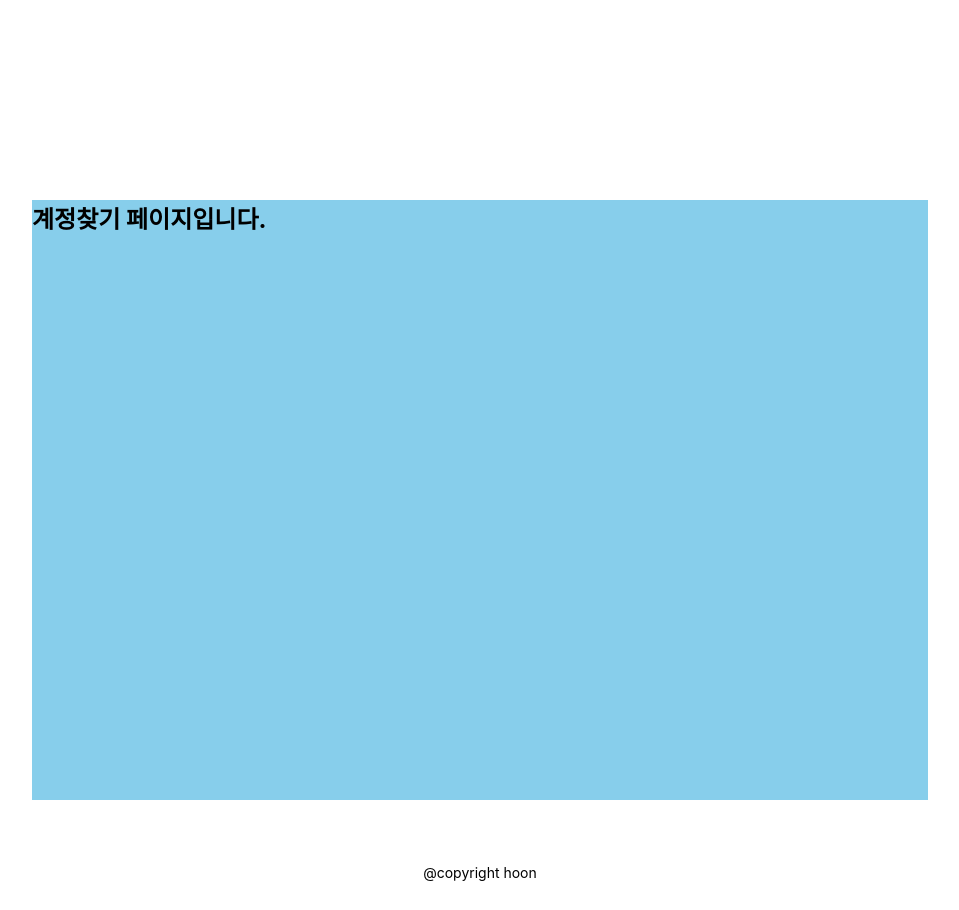
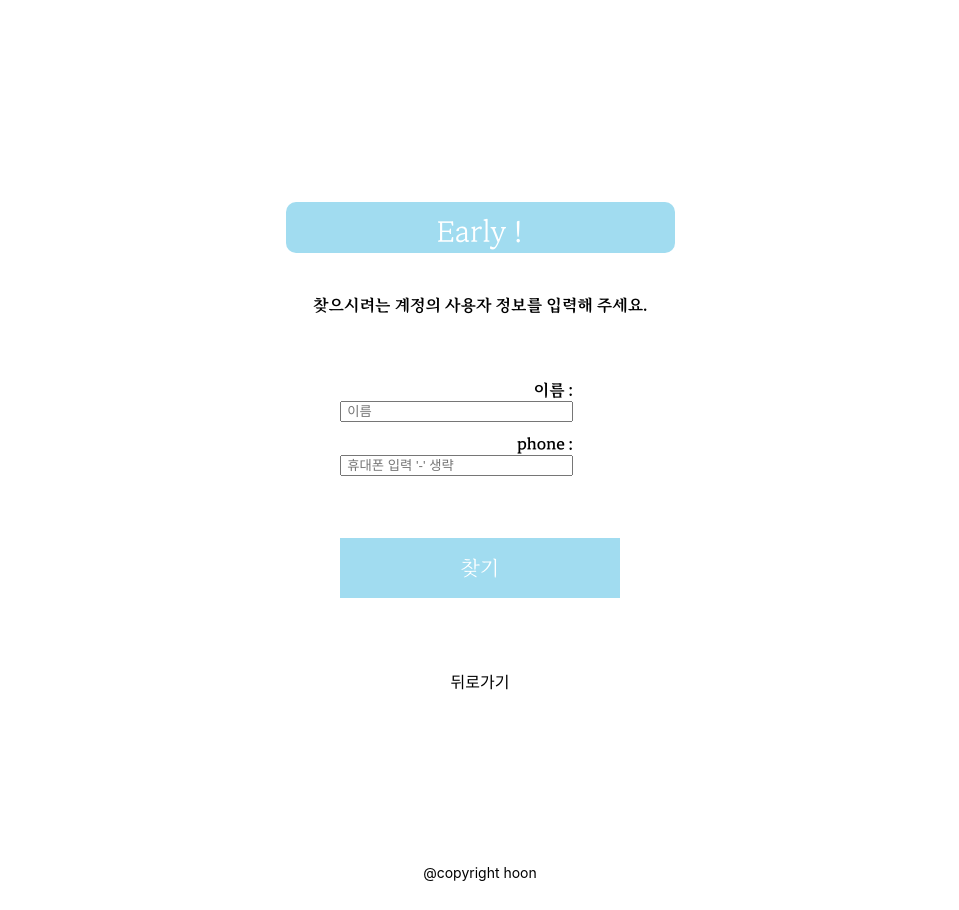
Before and after one commit to kipo3195/EarlyReact, a React (Create React App) app: page / in a window 1280 px wide. Both pictures are taken after a click on the link "계정찾기". Shown: the whole page, without its empty margins (168-1127 px from the left). Built offline with nearby package versions, Linux system fonts and the light colour scheme.

Commit message:
계정 찾기 & pw 찾기 페이지 작성 및 뒤로가기 처리 추가

```diff
--- a/src/App.css
+++ b/src/App.css
@@ -79,20 +79,6 @@
 }
 
 
-.findId{
-  background-color: skyblue;
-  height: 600px ;
-  width: 70%;
-  margin: 50px 200px;
-}
-
-.findPw{
-  background-color: skyblue;
-  height: 600px ;
-  width: 70%;
-  margin: 50px 200px;
-}
-
 
 
 .authentication{
--- a/src/App.js
+++ b/src/App.js
@@ -114,9 +114,15 @@ function App() {
       setMode('login');
     }}></Join>
   }else if(mode === 'findPw'){
-    content = <FindPw></FindPw>
+    content = <FindPw back={()=>{
+      setMode('login');
+    }} findId={()=>{
+      setMode('findId');
+    }}></FindPw>
   }else if(mode === 'findId'){
-    content = <FindId></FindId>
+    content = <FindId back={()=>{
+      setMode('login');
+    }}></FindId>
   }
 
   return (
--- /dev/null
+++ b/src/css/find.css
@@ -0,0 +1,120 @@
+/*id 찾기 메인 div*/
+.findId{
+
+    height: 600px ;
+    width: 70%;
+    margin: 50px 200px;
+  }
+
+  /*pw 찾기 메인 div*/
+  .findPw{
+
+    height: 600px ;
+    width: 70%;
+    margin: 50px 200px;
+  }
+
+ /*공통 1*/
+  #findTitle{
+    width: 100%;
+    height: 70px;
+  }
+
+  /*공통 2*/
+  #findEarly{
+    color: white;
+    font-family: Buri;
+    font-size: 30px;
+    background-color: rgb(161, 220, 240);
+    padding-top: 10px;
+    text-align: center;
+    border-radius: 10px;
+
+  }
+
+    /*공통 3*/
+  #findTitleSide{
+    background-color: rgb(255, 255, 255);
+    width: 14%;
+  }
+
+
+  /*********************************/
+
+  #findIdTitle{
+    padding-top: 40px;
+    font-family: BuriBord;
+    text-align: center;
+  }
+
+
+  #findTable{
+    margin-top: 50px;
+    width: 100%;
+    text-align: center;
+    border-collapse: separate;
+    border-spacing: 10px 10px;
+
+  }
+
+   .findTableMainTd{
+    text-align: right;
+    padding-right: 8%;
+    font-family: BuriBord;
+   }
+
+  .findTableSideTd{
+    padding: 15px;
+    width: 31%;
+  }
+
+
+  .findTableTd{
+    width: 33%;
+  }
+
+
+  /* 찾기 버튼*/
+  #findSubmit{
+    margin-top: 50px;
+    margin-bottom: 10px;
+    font-family: Buri;
+    font-size: 20px;
+    border: white;
+    background-color: rgb(161, 220, 240);
+    color: white;
+    width: 280px;
+    height: 60px;
+  }
+  #findSubmit:hover{
+    cursor: pointer;
+  }
+
+
+  /*뒤로가기*/
+  #findTableALinkTd{
+    padding-top: 50px;
+
+  }
+
+  #findTableALink{
+    text-decoration: none;
+    color: inherit;
+  }
+
+
+  /*pw찾기에서 계정 찾기로 이동 */
+  #findTableFindIdALink{
+    text-decoration: none;
+    color: rgb(58, 143, 177);
+  }
+  #findTableFindIdALink:hover{
+    text-decoration: underline;
+
+  }
+
+  #findTableFindIdALinkTd{
+    font-size: 15px;
+    font-family: Buri;
+
+  }
--- a/src/css/join.css
+++ b/src/css/join.css
@@ -36,11 +36,17 @@
 
   #joinTable{
     width: 100%;
+      /*뒤로가기 속성을 위한 정렬*/
+    text-align: center;
+
+    border-collapse: separate;
+    border-spacing: 10px 5px;
+
   }
 
   .joinTableMainTd{
     text-align: right;
-    padding-right: 7%;
+    padding-right: 8%;
     font-family: BuriBord;
   }
 
@@ -92,7 +98,8 @@
   }
 
 
-
-#back{
-
+#joinTableALink{
+  text-decoration: none;
+  color: inherit;
+  /* 링크 속성 제거 */
 }
--- a/src/layout/FindId.js
+++ b/src/layout/FindId.js
@@ -1,10 +1,54 @@
-const FindId = () => {
+import '../css/find.css';
+
+const FindId = (props) => {
     return (
         <div className='findId'>
+            <div>
+                <table id ='findTitle'>
+                    <tr>
+                        <td id='findTitleSide'></td>
+                        <td id='findTitleSide'></td>
+                        <td id='findEarly'>Early !</td>
+                        <td id='findTitleSide'></td>
+                        <td id='findTitleSide'></td>
+                    </tr>
+                    <tr>
+                        <td id='findIdTitle' colSpan='5'>찾으시려는 계정의 사용자 정보를 입력해 주세요.</td>
+                    </tr>
+                </table>
+            </div>
+            <div>
+                <table id = 'findTable'>
+                    <tr className='findTableTr'>
+                        <td className='findTableSideTd'></td>
+                        <td className='findTableMainTd'>이름 : <input type='text' size='26' placeholder=" 이름" name='name'></input></td>
+                        <td className='findTableSideTd'></td>
+                    </tr>
 
-            <h2>계정찾기 페이지입니다.</h2>
+                    <tr className='findTableTr'>
+                        <td className='findTableSideTd'></td>
+                        <td className='findTableMainTd'>phone : <input type="text" size='26' name='phoneNumber' placeholder=" 휴대폰 입력 '-' 생략" ></input></td>
+                        <td className='findTableSideTd'></td>
+                    </tr>
+                    <tr>
+                        <td className='findTableSideTd'></td>
+                        <td id='findTableSubmit'><input id='findSubmit' type="submit" value='찾기'></input></td>
+                        <td className='findTableSideTd'></td>
+                    </tr>
+                    <tr>
+                        <td></td>
+                        <td id='findTableALinkTd'>
+                        <a id ='findTableALink' href='' onClick={event=>{
+                            event.preventDefault();
+                            props.back();
+                        }}>뒤로가기</a>
+                        </td>
+                        <td></td>
+                    </tr>
 
 
+                </table>
+            </div>
         </div>
     )
 }
--- a/src/layout/FindPw.js
+++ b/src/layout/FindPw.js
@@ -1,9 +1,68 @@
-const FindPw = () => {
+import '../css/find.css';
+
+const FindPw = (props) => {
     return (
         <div className='findPw'>
+            <div>
+                <table id ='findTitle'>
+                    <tr>
+                        <td id='findTitleSide'></td>
+                        <td id='findTitleSide'></td>
+                        <td id='findEarly'>Early !</td>
+                        <td id='findTitleSide'></td>
+                        <td id='findTitleSide'></td>
+                    </tr>
+                    <tr>
+                        <td id='findIdTitle' colSpan='5'>비밀번호를 찾으시려는 계정을 입력해주세요.</td>
+                    </tr>
+                </table>
+            </div>
+            <div>
+                <table id = 'findTable'>
+                    <tr className='findTableTr'>
+                        <td className='findTableSideTd'></td>
+                        <td className='findTableMainTd'>계정 : <input type='email' size='26' placeholder=" e-mail 정보 입력" name='username'></input></td>
+                        <td className='findTableSideTd'></td>
+                    </tr>
 
-            <h2>비밀번호 찾기 페이지입니다.</h2>
+                    <tr className='findTableTr'>
+                        <td className='findTableSideTd'></td>
+                        <td className='findTableMainTd'>phone : <input type="text" size='26' name='phoneNumber' placeholder=" 휴대폰 입력 '-' 생략" ></input></td>
+                        <td className='findTableSideTd'></td>
+                    </tr>
 
+                    <tr>
+                        <td className='findTableSideTd'></td>
+                        <td id='findTableSubmit'><input id='findSubmit' type="submit" value='찾기'></input></td>
+                        <td className='findTableSideTd'></td>
+                    </tr>
+                    <tr>
+                        <td></td>
+                        <td id='findTableFindIdALinkTd'>
+                         찾으시려는 계정이 생각 나지 않는다면? &ensp;
+                        <a id ='findTableFindIdALink' href='' onClick={event=>{
+                            event.preventDefault();
+
+                            if(window.confirm('아이디 찾기로 이동하시겠습니까?')){
+                                props.findId();
+                            }
+
+                        }}>아이디 찾기</a>
+                        </td>
+                        <td></td>
+                    </tr>
+                    <tr>
+                        <td></td>
+                        <td id='findTableALinkTd'>
+                        <a id ='findTableALink' href='' onClick={event=>{
+                            event.preventDefault();
+                            props.back();
+                        }}>뒤로가기</a>
+                        </td>
+                        <td></td>
+                    </tr>
+                </table>
+            </div>
 
         </div>
     )
--- a/src/layout/Join.js
+++ b/src/layout/Join.js
@@ -157,16 +157,22 @@ const Join = (props) => {
                             <td id='joinTableSubmit'><input id='joinSubmit' type="submit" value='Join'></input></td>
                             <td className='joinTableSideTd'></td>
                         </tr>
+                        <br/>
+                        <tr>
+                            <td className='joinTableSideTd'></td>
+                            <td>
+                                <a id ='joinTableALink' href='' onClick={event=>{
+                                    event.preventDefault();
+                                    props.back();
+                                }}>뒤로가기</a>
+                            </td>
+                            <td className='joinTableSideTd'></td>
+                        </tr>
                     </table>
                 </form>
             </div>
 
-            <div>
-                <a href='' onClick={event=>{
-                    event.preventDefault();
-                    props.back();
-                }}>뒤로가기</a>
-            </div>
+
         </div>
     )
 }
```
